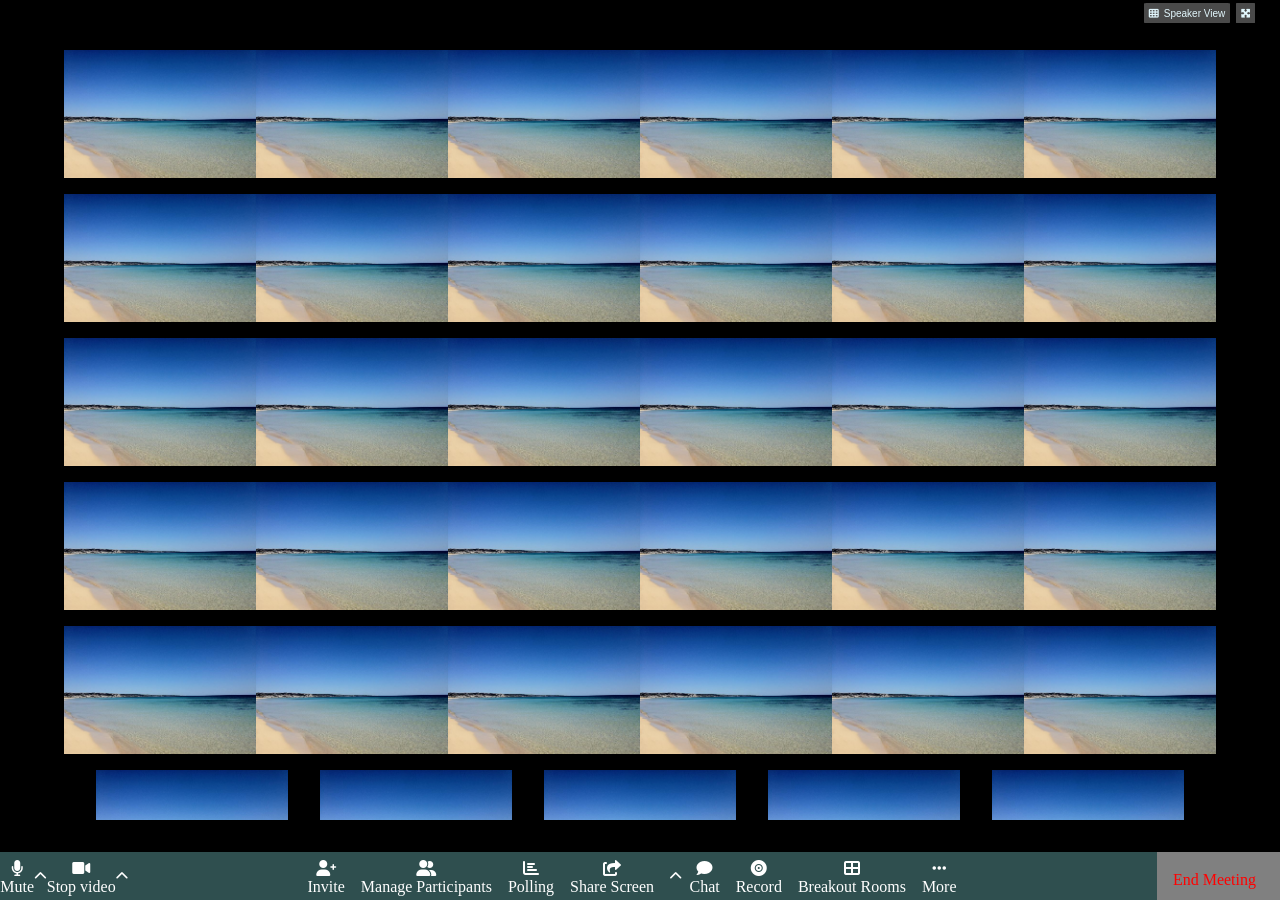
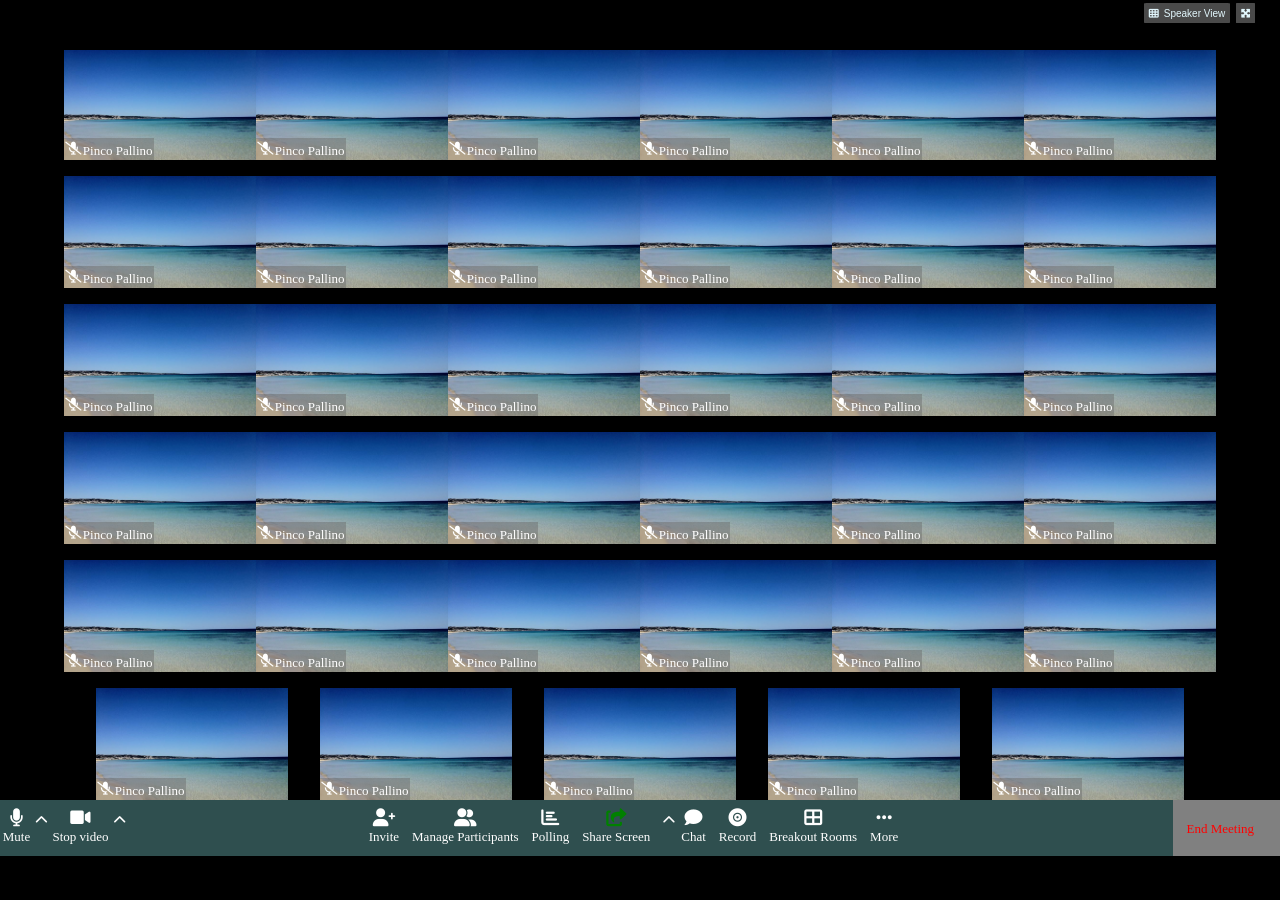
Before and after one commit to aquariusboy91/html-css-zoom, a plain HTML site: page index.html in a window 1280 px wide. After the commit the page ends 856 px from the top, so only its background shows below. Drawn offline with Linux system fonts and the light colour scheme.

Commit message:
revisione

```diff
--- a/css/style.css
+++ b/css/style.css
@@ -46,10 +46,10 @@ body {
 .main-flexato {
     display: flex;
     background-color: black;
-    height: calc(100vh + 20px);
+    height: 100vh;
     justify-content: space-evenly;
     flex-wrap: wrap;
-    padding-top: 50px;
+    padding-top: 3em;
     width: 90%;
     margin: 0 auto;
     align-content: flex-start;
@@ -58,7 +58,7 @@ body {
 
 .call-view {
     background-image: url(../img/2682.jpg);
-    height: 8em;
+    height: 7em;
     width: 12em;
     background-size: 100%;
     background-repeat: no-repeat;
@@ -66,14 +66,17 @@ body {
 }
 
 .nav-footer {
-    height: 3em;
+    height: 3.5em;
     width: 100vw;
     background-color: darkslategrey;
-    margin-top: 2em;
     display: flex;
     color: white;
     overflow: hidden;
 
+}
+
+.nav-footer *:hover {
+    color: yellow;
 }
 
 .f-nav-sx {
@@ -89,6 +92,26 @@ body {
 .f-nav-sx span {
     display: block;
     text-align: center;
+    font-size: large;
+}
+
+.f-nav-sx div {
+    font-size: small;
+}
+
+.f-nav-sx a {
+    text-decoration: none;
+    color: white;
+}
+
+.f-nav-center a {
+    text-decoration: none;
+    color: white;
+}
+
+.f-nav-dx a {
+    text-decoration: none;
+    color: white;
 }
 
 .arrow-up {
@@ -119,33 +142,56 @@ body {
     align-content: center;
     width: 10%;
     flex-wrap: nowrap;
-
-
 }
 
 .f-nav-center span {
     display: block;
     text-align: center;
+    font-size: large;
 }
 
 .f-nav-center div{
     padding-right: 0.5em;
     max-width: 100%;
+    font-size: small;
 
 }
 
 .f-nav-dx span {
-    padding-right: 1.5em;
+    padding-right: 2em;
     padding-left: 1em;
-    line-height: 3.5em;
+    line-height: 4.5em;
 }
 
 .end-meeting {
     height: 100%;
     background-color: gray;
     color: red;
+    font-size: small;
 }
 
 footer {
     overflow: hidden;
 }
+
+.fas.fa-share-square {
+    color: green;
+}
+
+.main-flexato div {
+    display: flex;
+    justify-content: flex-start;
+    align-items: flex-end;
+}
+
+.call-view div{
+    font-size: small;
+    color: white;
+    padding: 0.1em;
+    background:rgba(99, 99, 99, 0.4);
+}
+
+.fas.fa-microphone-slash {
+    line-height: 1.5em;
+    padding-right: 0.1em;
+}
--- a/index.html
+++ b/index.html
@@ -6,7 +6,7 @@
     <meta name="viewport" content="width=device-width, initial-scale=1.0">
     <link rel="stylesheet" href="https://cdnjs.cloudflare.com/ajax/libs/font-awesome/6.0.0-beta2/css/all.min.css" integrity="sha512-YWzhKL2whUzgiheMoBFwW8CKV4qpHQAEuvilg9FAn5VJUDwKZZxkJNuGM4XkWuk94WCrrwslk8yWNGmY1EduTA==" crossorigin="anonymous" referrerpolicy="no-referrer" />
     <link rel="stylesheet" href="css/style.css">
-    <title>Zoom</title>
+    <title>Salento Zoom</title>
 </head>
 <body>
     <header>
@@ -16,84 +16,158 @@
         </nav>
     </header>
     <main class="main-flexato">
-        <div class="call-view"></div>
-        <div class="call-view"></div>
-        <div class="call-view"></div>
-        <div class="call-view"></div>
-        <div class="call-view"></div>
-        <div class="call-view"></div>
-        <div class="call-view"></div>
-        <div class="call-view"></div>
-        <div class="call-view"></div>
-        <div class="call-view"></div>
-        <div class="call-view"></div>
-        <div class="call-view"></div>
-        <div class="call-view"></div>
-        <div class="call-view"></div>
-        <div class="call-view"></div>
-        <div class="call-view"></div>
-        <div class="call-view"></div>
-        <div class="call-view"></div>
-        <div class="call-view"></div>
-        <div class="call-view"></div>
-        <div class="call-view"></div>
-        <div class="call-view"></div>
-        <div class="call-view"></div>
-        <div class="call-view"></div>
-        <div class="call-view"></div>
-        <div class="call-view"></div>
-        <div class="call-view"></div>
-        <div class="call-view"></div>
-        <div class="call-view"></div>
-        <div class="call-view"></div>
-        <div class="call-view"></div>
-        <div class="call-view"></div>
-        <div class="call-view"></div>
-        <div class="call-view"></div>
-        <div class="call-view"></div>
-
+        <div class="call-view">
+            <div><i class="fas fa-microphone-slash"></i> Pinco Pallino</div>
+        </div>
+        <div class="call-view">
+            <div><i class="fas fa-microphone-slash"></i> Pinco Pallino</div>
+        </div>
+        <div class="call-view">
+            <div><i class="fas fa-microphone-slash"></i> Pinco Pallino</div>
+        </div>
+        <div class="call-view">
+            <div><i class="fas fa-microphone-slash"></i> Pinco Pallino</div>
+        </div>
+        <div class="call-view">
+            <div><i class="fas fa-microphone-slash"></i> Pinco Pallino</div>
+        </div>
+        <div class="call-view">
+            <div><i class="fas fa-microphone-slash"></i> Pinco Pallino</div>
+        </div>
+        <div class="call-view">
+            <div><i class="fas fa-microphone-slash"></i> Pinco Pallino</div>
+        </div>
+        <div class="call-view">
+            <div><i class="fas fa-microphone-slash"></i> Pinco Pallino</div>
+        </div>
+        <div class="call-view">
+            <div><i class="fas fa-microphone-slash"></i> Pinco Pallino</div>
+        </div>
+        <div class="call-view">
+            <div><i class="fas fa-microphone-slash"></i> Pinco Pallino</div>
+        </div>
+        <div class="call-view">
+            <div><i class="fas fa-microphone-slash"></i> Pinco Pallino</div>
+        </div>
+        <div class="call-view">
+            <div><i class="fas fa-microphone-slash"></i> Pinco Pallino</div>
+        </div>
+        <div class="call-view">
+            <div><i class="fas fa-microphone-slash"></i> Pinco Pallino</div>
+        </div>
+        <div class="call-view">
+            <div><i class="fas fa-microphone-slash"></i> Pinco Pallino</div>
+        </div>
+        <div class="call-view">
+            <div><i class="fas fa-microphone-slash"></i> Pinco Pallino</div>
+        </div>
+        <div class="call-view">
+            <div><i class="fas fa-microphone-slash"></i> Pinco Pallino</div>
+        </div>
+        <div class="call-view">
+            <div><i class="fas fa-microphone-slash"></i> Pinco Pallino</div>
+        </div>
+        <div class="call-view">
+            <div><i class="fas fa-microphone-slash"></i> Pinco Pallino</div>
+        </div>
+        <div class="call-view">
+            <div><i class="fas fa-microphone-slash"></i> Pinco Pallino</div>
+        </div>
+        <div class="call-view">
+            <div><i class="fas fa-microphone-slash"></i> Pinco Pallino</div>
+        </div>
+        <div class="call-view">
+            <div><i class="fas fa-microphone-slash"></i> Pinco Pallino</div>
+        </div>
+        <div class="call-view">
+            <div><i class="fas fa-microphone-slash"></i> Pinco Pallino</div>
+        </div>
+        <div class="call-view">
+            <div><i class="fas fa-microphone-slash"></i> Pinco Pallino</div>
+        </div>
+        <div class="call-view">
+            <div><i class="fas fa-microphone-slash"></i> Pinco Pallino</div>
+        </div>
+        <div class="call-view">
+            <div><i class="fas fa-microphone-slash"></i> Pinco Pallino</div>
+        </div>
+        <div class="call-view">
+            <div><i class="fas fa-microphone-slash"></i> Pinco Pallino</div>
+        </div>
+        <div class="call-view">
+            <div><i class="fas fa-microphone-slash"></i> Pinco Pallino</div>
+        </div>
+        <div class="call-view">
+            <div><i class="fas fa-microphone-slash"></i> Pinco Pallino</div>
+        </div>
+        <div class="call-view">
+            <div><i class="fas fa-microphone-slash"></i> Pinco Pallino</div>
+        </div>
+        <div class="call-view">
+            <div><i class="fas fa-microphone-slash"></i> Pinco Pallino</div>
+        </div>
+        <div class="call-view">
+            <div><i class="fas fa-microphone-slash"></i> Pinco Pallino</div>
+        </div>
+        <div class="call-view">
+            <div><i class="fas fa-microphone-slash"></i> Pinco Pallino</div>
+        </div>
+        <div class="call-view">
+            <div><i class="fas fa-microphone-slash"></i> Pinco Pallino</div>
+        </div>
+        <div class="call-view">
+            <div><i class="fas fa-microphone-slash"></i> Pinco Pallino</div>
+        </div>
+        <div class="call-view">
+            <div><i class="fas fa-microphone-slash"></i> Pinco Pallino</div>
+        </div>
     </main>
     <footer>
         <div class ="nav-footer">
             <div class="f-nav-sx">
-                <div>
+                <a href=""><div>
                     <div><span><i class="fas fa-microphone"></i></span>Mute</div>
-                </div>
-                <div class="arrow-up"><i class="fas fa-chevron-up"></i></div>
-                <div><span><i class="fas fa-video"></i></span>Stop video</div>
-                <div class="arrow-up"><i class="fas fa-chevron-up"></i></div>
+                </div></a>
+                <a href=""><div class="arrow-up"><i class="fas fa-chevron-up"></i></div></a>
+                <a href=""><div><span><i class="fas fa-video"></i></span>Stop video</div></a>
+                <a href=""><div class="arrow-up"><i class="fas fa-chevron-up"></i></div></a>
 
 
             </div>
             <div class="f-nav-center">
-                <div>
+                <a href=""><div>
                     <div><span><i class="fas fa-user-plus"></i></span>Invite</div>
-                </div>
-                <div>
+                </div></a>
+                <a href=""><div>
                     <div><span><i class="fas fa-user-friends"></i></span>Manage Participants</div>
-                </div>
-                <div>
+                </div></a>
+                <a href=""><div>
                     <div><span><i class="fas fa-chart-bar"></i></span>Polling</div>
-                </div>
-                <div>
+                </div></a>
+                <a href=""><div>
                     <div><span><i class="fas fa-share-square"></i></span>Share Screen</div>
-                </div>
-                <div class="arrow-up"><i class="fas fa-chevron-up"></i></div>
-                <div>
-                    <div><span><i class="fas fa-comment"></i></span>Chat</div>
-                </div>
-                <div>
+                </div></a>
+                <a href=""><div class="arrow-up"><i class="fas fa-chevron-up"></i></div>
+                <div></a>
+
+                <a href=""><div>
+                    <span><i class="fas fa-comment"></i></span>Chat</div>
+                </div></a>
+
+                <a href=""><div>
                     <div><span><i class="fas fa-record-vinyl"></i></span>Record</div>
-                </div>
-                <div>
+                </div></a>
+
+                <a href=""><div>
                     <div><span><i class="fas fa-th-large"></i></span>Breakout Rooms</div>
-                </div>
-                <div>
+                </div></a>
+
+                <a href=""><div>
                     <div><span><i class="fas fa-ellipsis-h"></i></span>More</div>
-                </div>
+                </div></a>
             </div>
             <div class="f-nav-dx">
-                <div class="end-meeting"><span>End Meeting</span></div>
+                <a href=""><div class="end-meeting"><span>End Meeting</span></div></a>
             </div>
         </div>
 
```
